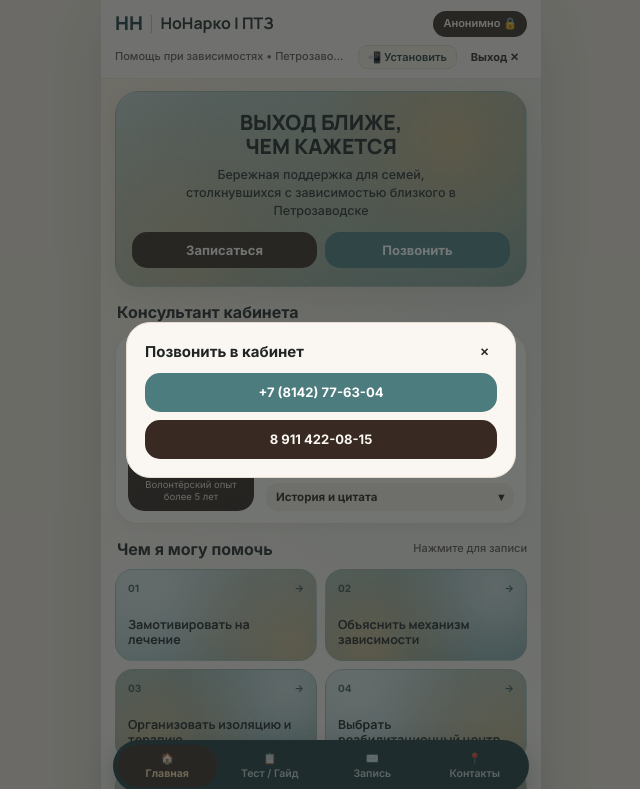
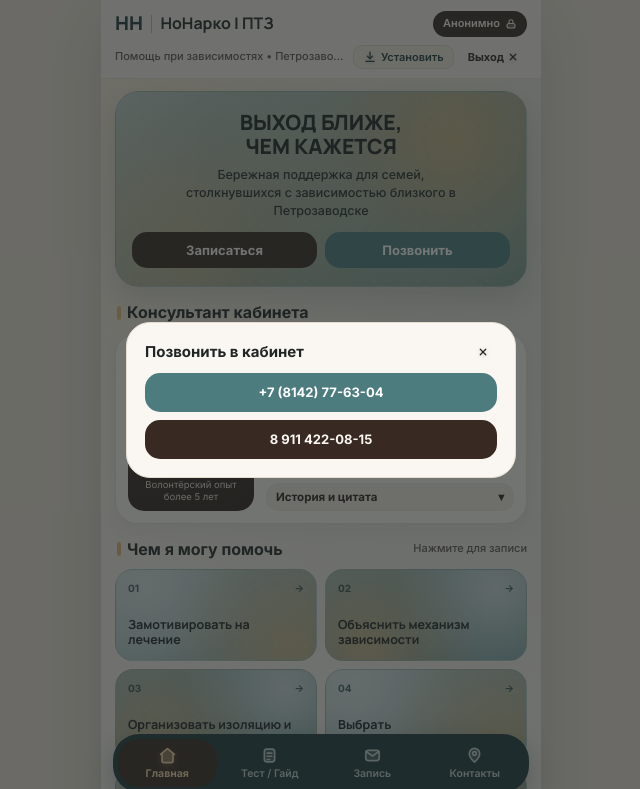
Before and after one commit to repsolptz-stack/Yo, a plain HTML site: page index.html in a window 1280 px wide. Both pictures are taken after a click on the button "Позвонить". Shown: the top 789 px of the page, without its empty margins (319-959 px from the left). Drawn offline with Linux system fonts and the light colour scheme; grey boxes are pictures that could not be loaded.

Commit message:
Update index.html

```diff
--- a/index.html
+++ b/index.html
@@ -896,6 +896,105 @@
       margin: 0;
     }
 
+    button, a.btn-primary-wood, a.btn-primary-teal, .help-tile, .chip-btn, .q-opt-btn, .subtab-btn {
+      transition: transform 0.14s ease, box-shadow 0.18s ease, background-color 0.18s ease, border-color 0.18s ease;
+    }
+
+    button:active, a.btn-primary-wood:active, a.btn-primary-teal:active, .help-tile:active, .chip-btn:active, .q-opt-btn:active {
+      transform: scale(0.975);
+    }
+
+    .help-tile:hover, .btn-primary-wood:hover, .btn-primary-teal:hover {
+      box-shadow: 0 8px 18px rgba(46, 35, 29, 0.13);
+    }
+
+    .card-panel, .consultant-card {
+      box-shadow: 0 6px 20px rgba(46, 35, 29, 0.05);
+    }
+
+    .hero-box {
+      box-shadow: 0 12px 26px rgba(30, 59, 62, 0.14);
+    }
+
+    .tip-card {
+      border-left: 3px solid var(--teal-plaster);
+      background: linear-gradient(180deg, #FAF7F2 0%, #F4EFE6 100%);
+    }
+
+    .phrase-card {
+      box-shadow: 0 3px 10px rgba(46, 35, 29, 0.04);
+    }
+
+    .section-heading span:first-child {
+      position: relative;
+      padding-left: 10px;
+    }
+
+    .section-heading span:first-child::before {
+      content: "";
+      position: absolute;
+      left: 0;
+      top: 50%;
+      transform: translateY(-50%);
+      width: 4px;
+      height: 14px;
+      border-radius: 999px;
+      background: var(--ochre-glow);
+    }
+
+    .preview-card {
+      border: 1px solid rgba(227, 183, 120, 0.28);
+      box-shadow: 0 12px 26px rgba(46, 35, 29, 0.2);
+    }
+
+    .ui-ico {
+      width: 14px;
+      height: 14px;
+      display: inline-block;
+      flex-shrink: 0;
+      vertical-align: middle;
+    }
+
+    .ui-ico-sm {
+      width: 12px;
+      height: 12px;
+    }
+
+    .nav-ico {
+      width: 18px;
+      height: 18px;
+      display: block;
+    }
+
+    .weather-ico {
+      width: 34px;
+      height: 34px;
+      display: block;
+    }
+
+    .ui-ico, .nav-ico, .weather-ico {
+      filter: drop-shadow(0 1.5px 2px rgba(30, 59, 62, 0.22));
+    }
+
+    .nav-ico {
+      width: 19px;
+      height: 19px;
+      transition: transform 0.16s ease, filter 0.16s ease;
+    }
+
+    .tab-nav-btn.active .nav-ico {
+      transform: scale(1.06);
+      filter: drop-shadow(0 2px 3px rgba(227, 183, 120, 0.35));
+    }
+
+    .ico-soft-fill {
+      opacity: 0.22;
+    }
+
+    .tab-nav-btn.active .ico-soft-fill {
+      opacity: 0.36;
+    }
+
     .toast-msg {
       position: fixed;
       top: 74px;
@@ -929,7 +1028,7 @@
         <span style="font-size:11px; background:rgba(255,255,255,0.16); padding:5px 10px; border-radius:999px;">Сегодня</span>
       </div>
       <div style="text-align:center; margin: 36px 0;">
-        <button id="returnFromWeatherBtn" type="button" style="background:rgba(255,255,255,0.18); border:none; border-radius:999px; padding:14px 20px; color:#FFF4C2; font-size:28px; cursor:pointer;" title="Нажмите, чтобы вернуться">☁️</button>
+        <button id="returnFromWeatherBtn" type="button" style="background:rgba(255,255,255,0.18); border:none; border-radius:999px; padding:14px 18px; color:#FFF4C2; display:inline-flex; align-items:center; justify-content:center; cursor:pointer;" title="Нажмите, чтобы вернуться"><svg class="weather-ico" viewBox="0 0 24 24" fill="none" aria-hidden="true"><path d="M6.5 18.5h11a4.2 4.2 0 0 0 .8-8.3A5.4 5.4 0 0 0 7.7 8.7 3.6 3.6 0 0 0 6.5 18.5Z" fill="currentColor" fill-opacity="0.9"/><path d="M7.5 16.2h9.2" stroke="#FFFFFF" stroke-opacity="0.35" stroke-width="1.6" stroke-linecap="round"/></svg></button>
         <div style="font-size:52px; font-weight:800; margin-top:10px;">-3°C</div>
         <div style="font-size:15px; opacity:0.95;">Облачно с прояснениями • Ветер 3 м/с</div>
         <div style="font-size:11px; opacity:0.65; margin-top:8px;">Нажмите на облако для возврата</div>
@@ -947,13 +1046,13 @@
           <span class="brand-divider"></span>
           <span class="brand-name">НоНарко | ПТЗ</span>
         </div>
-        <span class="anon-badge">Анонимно 🔒</span>
+        <span class="anon-badge">Анонимно <svg class="ui-ico ui-ico-sm" viewBox="0 0 24 24" fill="none" stroke="currentColor" stroke-width="2.2" stroke-linecap="round" stroke-linejoin="round" aria-hidden="true"><rect class="ico-soft-fill" x="4" y="11" width="16" height="9" rx="4" fill="currentColor" stroke="none"/><rect x="4" y="11" width="16" height="9" rx="4"/><path d="M8 11V7.5a4 4 0 0 1 8 0V11"/></svg></span>
       </div>
       <div class="topbar-row-2">
         <span class="city-caption">Помощь при зависимостях • Петрозаводск</span>
         <div class="top-btns">
-          <button type="button" class="mini-btn" onclick="openModal('installModal')">📲 Установить</button>
-          <button type="button" class="exit-btn" onclick="toggleWeatherMask(true)">Выход ✕</button>
+          <button type="button" class="mini-btn" onclick="openModal('installModal')"><svg class="ui-ico" viewBox="0 0 24 24" fill="none" stroke="currentColor" stroke-width="2.2" stroke-linecap="round" stroke-linejoin="round" aria-hidden="true"><path d="M12 3.5v11"/><path d="m7.5 10.5 4.5 4.5 4.5-4.5"/><path d="M5 19.5h14"/></svg> Установить</button>
+          <button type="button" class="exit-btn" onclick="toggleWeatherMask(true)">Выход <svg class="ui-ico ui-ico-sm" viewBox="0 0 24 24" fill="none" stroke="currentColor" stroke-width="2.4" stroke-linecap="round" aria-hidden="true"><path d="M17.5 6.5l-11 11"/><path d="m6.5 6.5 11 11"/></svg></button>
         </div>
       </div>
     </header>
@@ -1315,16 +1414,16 @@
     <div class="bottom-bar-wrap">
       <nav class="bottom-bar" aria-label="Навигация">
         <button type="button" id="nav-home" class="tab-nav-btn active" onclick="switchTab('home')">
-          <span>🏠</span><span>Главная</span>
+          <svg class="nav-ico" viewBox="0 0 24 24" fill="none" stroke="currentColor" stroke-width="2.1" stroke-linecap="round" stroke-linejoin="round" aria-hidden="true"><path class="ico-soft-fill" d="M5.5 9.8 12 4.4l6.5 5.4V19a1.5 1.5 0 0 1-1.5 1.5H7A1.5 1.5 0 0 1 5.5 19V9.8Z" fill="currentColor" stroke="none"/><path d="M3.8 10.6 12 3.8l8.2 6.8"/><path d="M5.5 9.8V19a1.5 1.5 0 0 0 1.5 1.5h10a1.5 1.5 0 0 0 1.5-1.5V9.8"/></svg><span>Главная</span>
         </button>
         <button type="button" id="nav-help" class="tab-nav-btn" onclick="switchTab('help')">
-          <span>📋</span><span>Тест / Гайд</span>
+          <svg class="nav-ico" viewBox="0 0 24 24" fill="none" stroke="currentColor" stroke-width="2.1" stroke-linecap="round" stroke-linejoin="round" aria-hidden="true"><rect class="ico-soft-fill" x="5.5" y="4" width="13" height="16" rx="3.2" fill="currentColor" stroke="none"/><rect x="5.5" y="4" width="13" height="16" rx="3.2"/><path d="M9 9h6"/><path d="M9 13h6"/><path d="M9 17h3.5"/></svg><span>Тест / Гайд</span>
         </button>
         <button type="button" id="nav-booking" class="tab-nav-btn" onclick="switchTab('booking')">
-          <span>✉️</span><span>Запись</span>
+          <svg class="nav-ico" viewBox="0 0 24 24" fill="none" stroke="currentColor" stroke-width="2.1" stroke-linecap="round" stroke-linejoin="round" aria-hidden="true"><rect class="ico-soft-fill" x="3.5" y="5.5" width="17" height="13" rx="3.2" fill="currentColor" stroke="none"/><rect x="3.5" y="5.5" width="17" height="13" rx="3.2"/><path d="M4.2 7.2 12 12.6l7.8-5.4"/></svg><span>Запись</span>
         </button>
         <button type="button" id="nav-contacts" class="tab-nav-btn" onclick="switchTab('contacts')">
-          <span>📍</span><span>Контакты</span>
+          <svg class="nav-ico" viewBox="0 0 24 24" fill="none" stroke="currentColor" stroke-width="2.1" stroke-linecap="round" stroke-linejoin="round" aria-hidden="true"><path class="ico-soft-fill" d="M12 20.5s6.5-5.8 6.5-11a6.5 6.5 0 1 0-13 0c0 5.2 6.5 11 6.5 11Z" fill="currentColor" stroke="none"/><path d="M12 20.5s6.5-5.8 6.5-11a6.5 6.5 0 1 0-13 0c0 5.2 6.5 11 6.5 11Z"/><circle cx="12" cy="9.5" r="2.3"/></svg><span>Контакты</span>
         </button>
       </nav>
     </div>
@@ -1335,7 +1434,7 @@
     <div class="modal-box">
       <div style="display:flex;justify-content:space-between;align-items:center;margin-bottom:10px;">
         <strong style="font-size:15px;">Позвонить в кабинет</strong>
-        <button type="button" class="exit-btn" onclick="closeModal('callModal')">✕</button>
+        <button type="button" class="exit-btn" onclick="closeModal('callModal')"><svg class="ui-ico ui-ico-sm" viewBox="0 0 24 24" fill="none" stroke="currentColor" stroke-width="2.4" stroke-linecap="round" aria-hidden="true"><path d="M17.5 6.5l-11 11"/><path d="m6.5 6.5 11 11"/></svg></button>
       </div>
       <div style="display:flex;flex-direction:column;gap:8px;">
         <a href="tel:+78142776304" class="btn-primary-teal" style="width:100%;">+7 (8142) 77-63-04</a>
@@ -1349,7 +1448,7 @@
     <div class="modal-box">
       <div style="display:flex;justify-content:space-between;align-items:center;margin-bottom:10px;">
         <strong style="font-size:15px;">Установить на экран «Домой»</strong>
-        <button type="button" class="exit-btn" onclick="closeModal('installModal')">✕</button>
+        <button type="button" class="exit-btn" onclick="closeModal('installModal')"><svg class="ui-ico ui-ico-sm" viewBox="0 0 24 24" fill="none" stroke="currentColor" stroke-width="2.4" stroke-linecap="round" aria-hidden="true"><path d="M17.5 6.5l-11 11"/><path d="m6.5 6.5 11 11"/></svg></button>
       </div>
       <p style="font-size:12.5px;color:#4A433C;margin:0 0 12px;">
         • <b>iPhone (Safari):</b> «Поделиться» → «На экран „Домой“».<br/>
```
